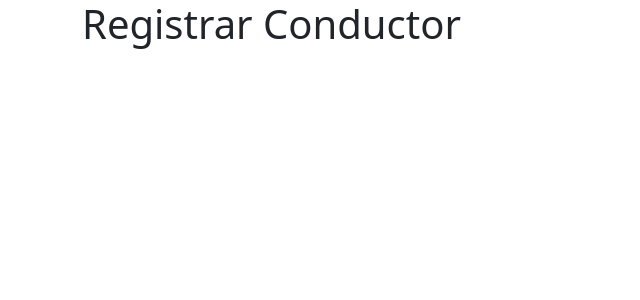
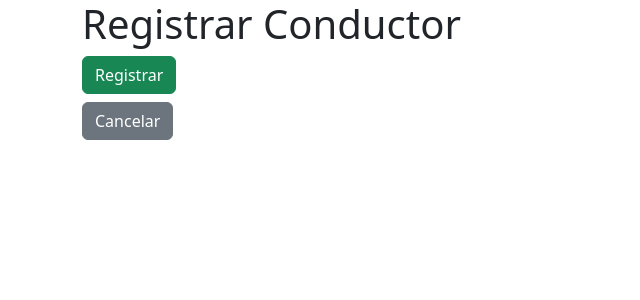
Before and after one commit to jjosegallegocesde/parqueodjangojueves, a Django app: page /conductor/ in a window 1280 px wide. Shown: the top 300 px of the page, without its empty margins (0-640 px from the left). Run offline with Django 4.2, Linux system fonts and the light colour scheme.

Commit message:
se crean botones registrar y cancelar en conductor

```diff
--- a/parqueaderoConfig/parqueaderoweb/templates/conductor.html
+++ b/parqueaderoConfig/parqueaderoweb/templates/conductor.html
@@ -10,6 +10,14 @@
 <body>
     <div class="container">
         <h1>Registrar Conductor</h1>
+        <div>
+            <div>
+                <button type="button" class="btn btn-success mb-2">Registrar</button>
+            </div>
+            <div>
+                <button type="button" class="btn btn-secondary">Cancelar</button>
+            </div>
+        </div>
     </div>
     <script src="https://cdn.jsdelivr.net/npm/@popperjs/core@2.11.5/dist/umd/popper.min.js" integrity="sha384-Xe+8cL9oJa6tN/veChSP7q+mnSPaj5Bcu9mPX5F5xIGE0DVittaqT5lorf0EI7Vk" crossorigin="anonymous"></script>
     <script src="https://cdn.jsdelivr.net/npm/bootstrap@5.2.0-beta1/dist/js/bootstrap.min.js" integrity="sha384-kjU+l4N0Yf4ZOJErLsIcvOU2qSb74wXpOhqTvwVx3OElZRweTnQ6d31fXEoRD1Jy" crossorigin="anonymous"></script>
```
